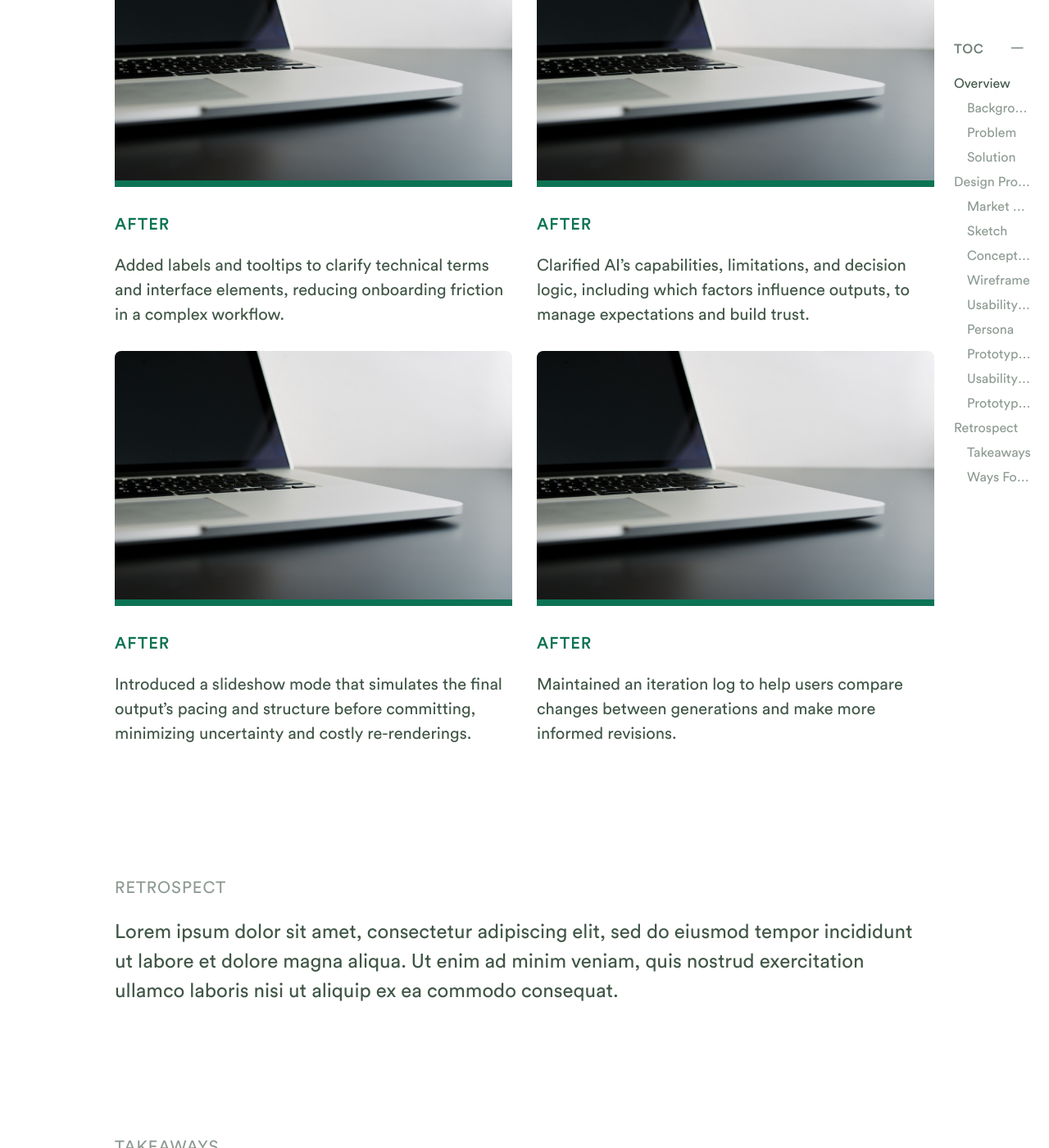
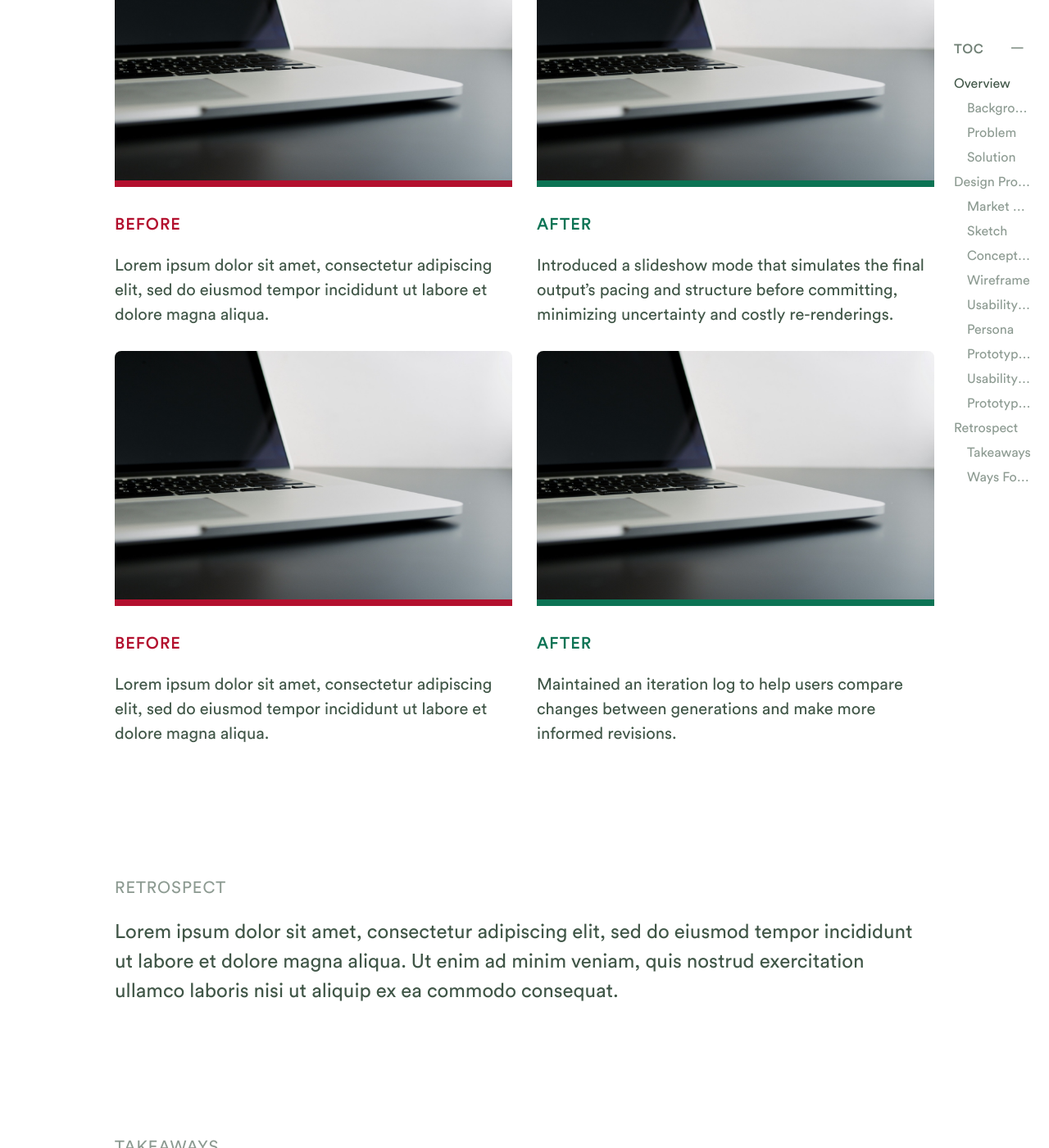
Before and after one commit to azurestocking/azurestocking.github.io, a Jekyll site: the page built from _projects/opus.html, in a window 1280 px wide and 1400 px high, scrolled down 21830 px. Shown: the whole window at 82% size. Built offline with Jekyll 4.4.1, drawn with Linux system fonts in a browser that asks for light colours; some web fonts are replaced.

Commit message:
Update post

```diff
--- a/_projects/opus.html
+++ b/_projects/opus.html
@@ -501,7 +501,7 @@ tool:
 <section>
     <h3>III. Transparency</h3>
     <div class="grid grid-2">
-        <div class="after">
+        <div class="before">
             <img src="{{ '/images/placeholder.jpg' | relative_url }}" loading="lazy">
         </div>
         <div class="after">
@@ -509,17 +509,17 @@ tool:
         </div>
     </div>
     <div class="grid grid-2">
-        <div class="after">
-            <h5>AFTER</h5>
-            <p>Added labels and tooltips to clarify technical terms and interface elements, reducing onboarding friction in a complex workflow.</p>
+        <div class="before">
+            <h5>BEFORE</h5>
+            <p>Lorem ipsum dolor sit amet, consectetur adipiscing elit, sed do eiusmod tempor incididunt ut labore et dolore magna aliqua.</p>
         </div>
         <div class="after">
             <h5>AFTER</h5>
-            <p>Clarified AI’s capabilities, limitations, and decision logic, including which factors influence outputs, to manage expectations and build trust.</p>
+            <p>Introduced a slideshow mode that simulates the final output’s pacing and structure before committing, minimizing uncertainty and costly re-renderings.</p>
         </div>
     </div>
     <div class="grid grid-2">
-        <div class="after">
+        <div class="before">
             <img src="{{ '/images/placeholder.jpg' | relative_url }}" loading="lazy">
         </div>
         <div class="after">
@@ -527,9 +527,9 @@ tool:
         </div>
     </div>
     <div class="grid grid-2">
-        <div class="after">
-            <h5>AFTER</h5>
-            <p>Introduced a slideshow mode that simulates the final output’s pacing and structure before committing, minimizing uncertainty and costly re-renderings.</p>
+        <div class="before">
+            <h5>BEFORE</h5>
+            <p>Lorem ipsum dolor sit amet, consectetur adipiscing elit, sed do eiusmod tempor incididunt ut labore et dolore magna aliqua.</p>
         </div>
         <div class="after">
             <h5>AFTER</h5>
```
Also changed, not shown: 1 other file.
